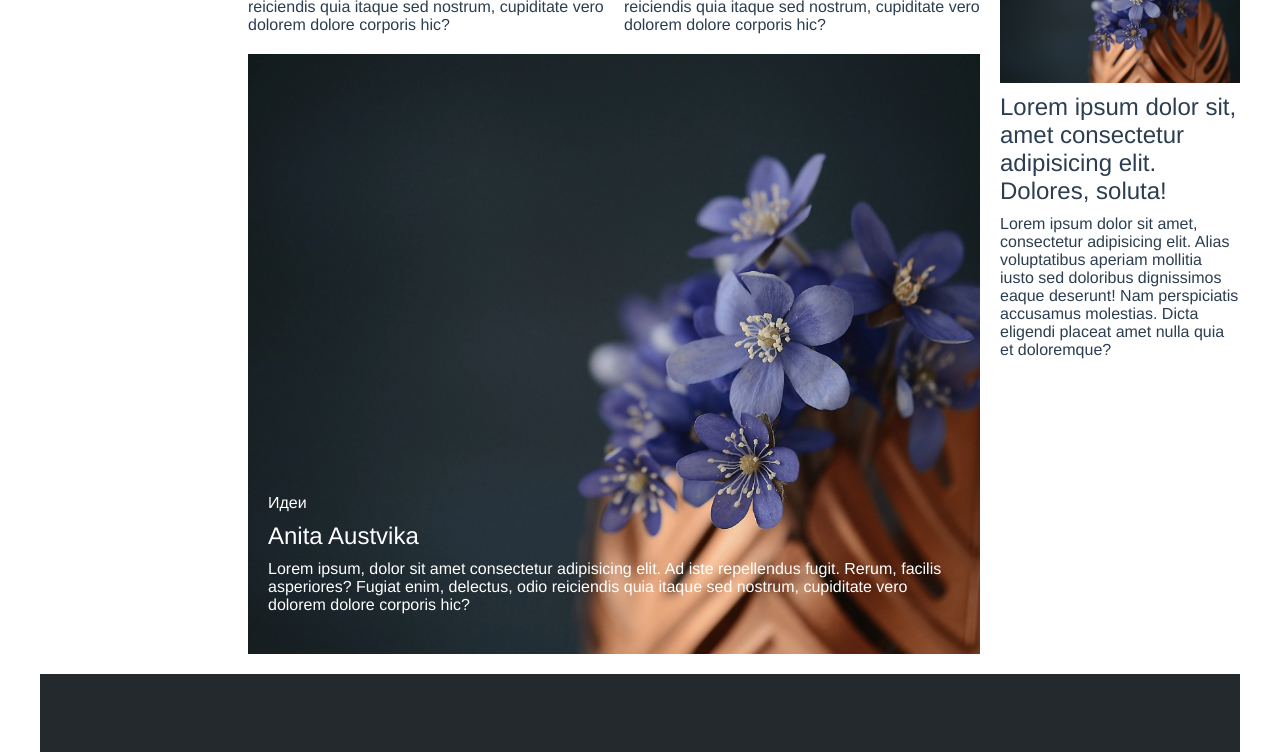
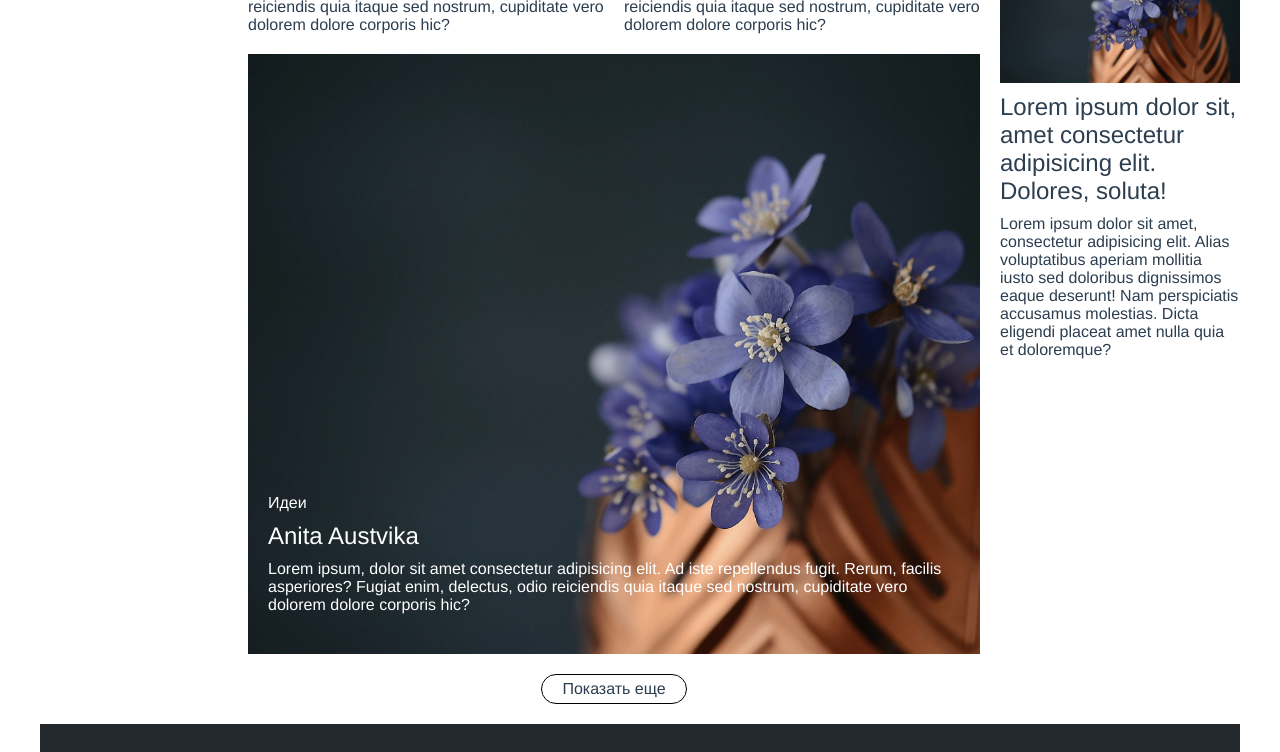
Before and after one commit to oreshkindev/restresource.ru, a Vue app: page / in a window 1280 px wide. Shown: the part 1145-1897 px from the top of the page. Built offline with nearby package versions, Linux system fonts and the light colour scheme.

Commit message:
added a button to HomeView

```diff
--- a/src/views/HomeView.vue
+++ b/src/views/HomeView.vue
@@ -1,6 +1,7 @@
 <script lang="ts" setup>
 import NewsArticle from "@/components/NewsArticle.vue"
 import PostCard from "@/components/PostCard.vue"
+import TheButtons from "@/components/TheButtons.vue"
 
 const items = [
   {
@@ -65,6 +66,8 @@ dolorem dolore corporis hic?"
         image="anita-austvika-mBVDi_cmkOg-unsplash"
         covered
       />
+
+      <TheButtons title="Показать еще " state />
     </section>
   </div>
 </template>
@@ -91,6 +94,7 @@ dolorem dolore corporis hic?"
     flex-grow: 1;
     flex-wrap: wrap;
     gap: 20px;
+    justify-content: center;
 
     article {
       flex: 1;
```
